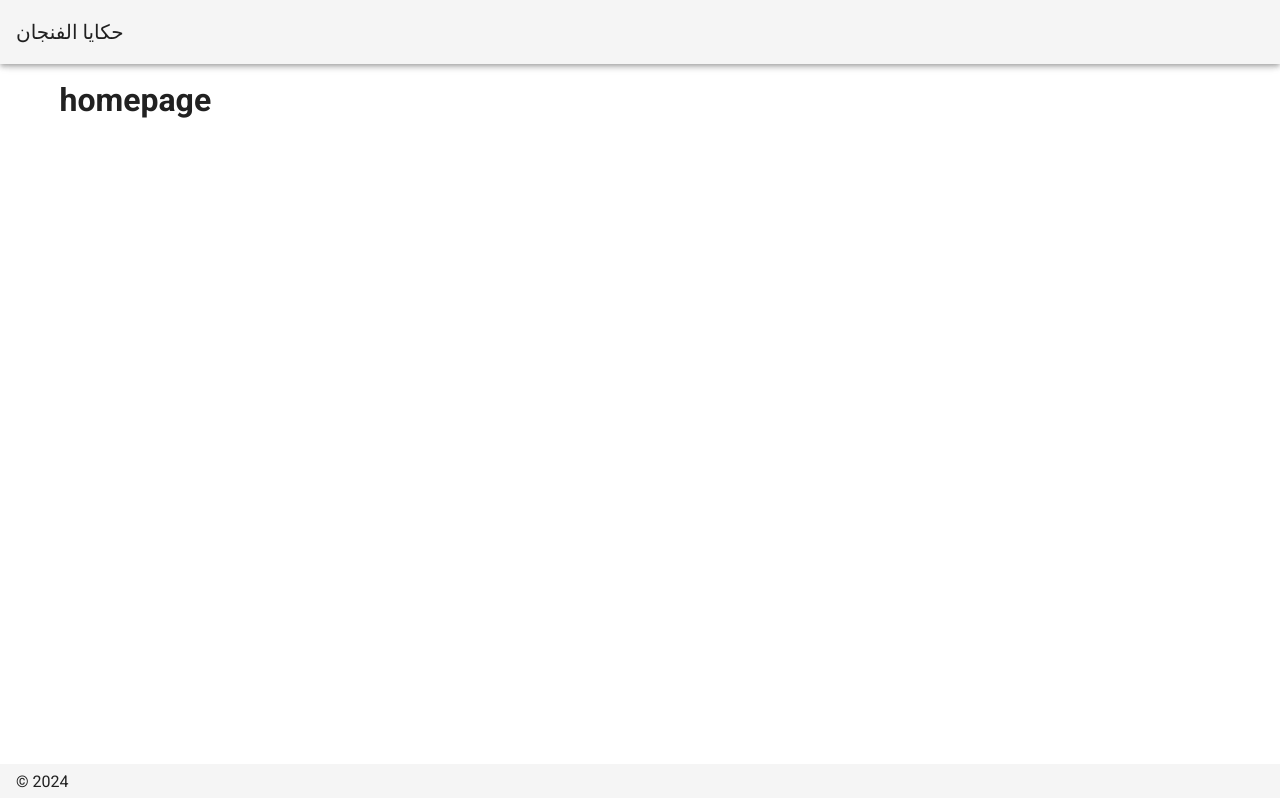
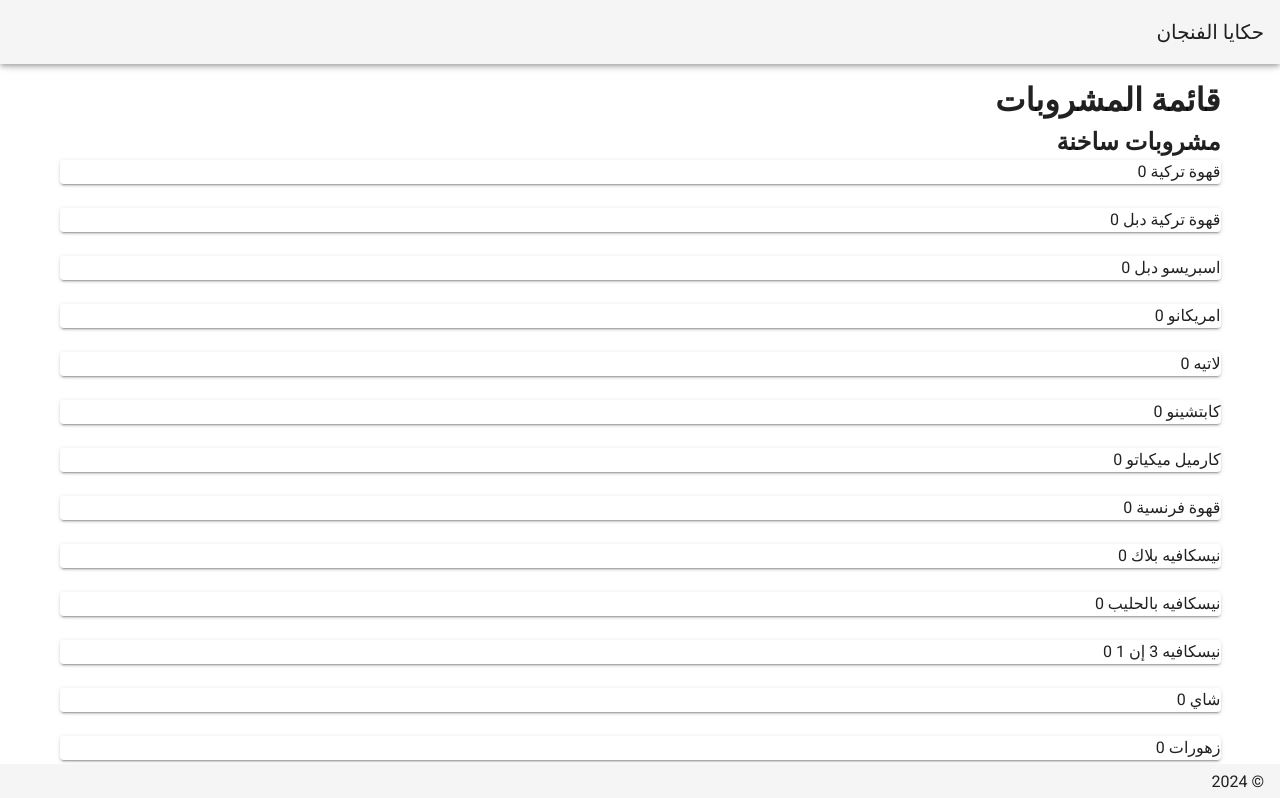
Before and after one commit to obayalhusein/qr-code-menu, a Nuxt app: page / in a window 1280 px wide. Shown: the top 798 px of the page. Built offline with nearby package versions, Linux system fonts and the light colour scheme.

Commit message:
add basic menu

```diff
--- /dev/null
+++ b/data/products.json
@@ -0,0 +1,186 @@
+[
+    {
+        "title": "مشروبات ساخنة",
+        "items": [
+            {
+                "name": "قهوة تركية",
+                "price": 0
+            },
+            {
+                "name": "قهوة تركية دبل",
+                "price": 0
+            },
+            {
+                "name": "اسبريسو دبل",
+                "price": 0
+            },
+            {
+                "name": "امريكانو",
+                "price": 0
+            },
+            {
+                "name": "لاتيه",
+                "price": 0
+            },
+            {
+                "name": "كابتشينو",
+                "price": 0
+            },
+            {
+                "name": "كارميل ميكياتو",
+                "price": 0
+            },
+            {
+                "name": "قهوة فرنسية",
+                "price": 0
+            },
+            {
+                "name": "نيسكافيه بلاك",
+                "price": 0
+            },
+            {
+                "name": "نيسكافيه بالحليب",
+                "price": 0
+            },
+            {
+                "name": "نيسكافيه 3 إن 1",
+                "price": 0
+            },
+            {
+                "name": "شاي",
+                "price": 0
+            },
+            {
+                "name": "زهورات",
+                "price": 0
+            },
+            {
+                "name": "شاي بالحليب",
+                "price": 0
+            },
+            {
+                "name": "شاي كرك",
+                "price": 0
+            },
+            {
+                "name": "زهورات بالحليب",
+                "price": 0
+            },
+            {
+                "name": "زنجبيل بالحليب",
+                "price": 0
+            },
+            {
+                "name": "زنجبيل بالليمون والعسل",
+                "price": 0
+            },
+            {
+                "name": "سحلب",
+                "price": 0
+            }
+        ]
+    },
+    {
+        "title": "مشروبات باردة",
+        "items": [
+            {
+                "name": "سوفت درينك",
+                "price": 0
+            },
+            {
+                "name": "باربيكان",
+                "price": 0
+            },
+            {
+                "name": "بوم بوم",
+                "price": 0
+            },
+            {
+                "name": "ريدبول",
+                "price": 0
+            },
+            {
+                "name": "كروكان",
+                "price": 0
+            },
+            {
+                "name": "ليمون ونعنع",
+                "price": 0
+            }
+        ]
+    },
+    {
+        "title": "ايس كريم",
+        "items": [
+            {
+                "name": "فانيلا",
+                "price": 0
+            },
+            {
+                "name": "اوريو",
+                "price": 0
+            },
+            {
+                "name": "تشوكليت",
+                "price": 0
+            },
+            {
+                "name": "سنكرز",
+                "price": 0
+            }
+        ]
+    },
+    {
+        "title": "أراجيل",
+        "items": [
+            {
+                "name": "تفاحتين نخلة",
+                "price": 0
+            },
+            {
+                "name": "تفاحتين مزايا",
+                "price": 0
+            },
+            {
+                "name": "ليمون ونعنع",
+                "price": 0
+            },
+            {
+                "name": "بطيخ ونعنع",
+                "price": 0
+            },
+            {
+                "name": "عنب",
+                "price": 0
+            },
+            {
+                "name": "عنب ونعنع",
+                "price": 0
+            },
+            {
+                "name": "عنب وتوت",
+                "price": 0
+            },
+            {
+                "name": "بلوبيري",
+                "price": 0
+            },
+            {
+                "name": "علكة ونعنع",
+                "price": 0
+            },
+            {
+                "name": "علكة وقرفة",
+                "price": 0
+            },
+            {
+                "name": "تجديد راس نخلة",
+                "price": 0
+            },
+            {
+                "name": "تجديد راس مزايا",
+                "price": 0
+            }
+        ]
+    }
+]
--- a/layouts/default.vue
+++ b/layouts/default.vue
@@ -1,5 +1,5 @@
 <template>
-  <v-app>
+  <v-app dir="rtl">
     <v-app-bar fixed app>
       <v-toolbar-title>{{ title }}</v-toolbar-title>
     </v-app-bar>
@@ -19,21 +19,6 @@ export default {
   name: 'DefaultLayout',
   data () {
     return {
-      clipped: false,
-      drawer: false,
-      fixed: false,
-      items: [
-        {
-          icon: 'mdi-apps',
-          title: 'Welcome',
-          to: '/'
-        },
-        {
-          icon: 'mdi-chart-bubble',
-          title: 'Inspire',
-          to: '/inspire'
-        }
-      ],
       title: 'حكايا الفنجان'
     }
   }
--- a/nuxt.config.js
+++ b/nuxt.config.js
@@ -32,8 +32,6 @@ export default {
 
   // Modules for dev and build (recommended): https://go.nuxtjs.dev/config-modules
   buildModules: [
-    // https://go.nuxtjs.dev/eslint
-    '@nuxtjs/eslint-module',
     // https://go.nuxtjs.dev/vuetify
     '@nuxtjs/vuetify'
   ],
--- a/pages/index.vue
+++ b/pages/index.vue
@@ -1,9 +1,35 @@
 <template>
-  <h1>homepage</h1>
+  <div>
+    <h1>قائمة المشروبات</h1>
+    <div v-if="products">
+      <div v-for="category in products" class="mb-10">
+        <h2>{{ category.title }}</h2>
+        <v-row>
+          <v-col sm="12" v-for="product in category.items">
+            <v-card>
+              {{ product.name }}
+              {{ product.price }}
+            </v-card>
+          </v-col>
+        </v-row>
+      </div>
+    </div>
+  </div>
 </template>
 
 <script>
+import products from '~/data/products.json'
+
 export default {
-  name: 'IndexPage'
+  name: 'IndexPage',
+  data() {
+    return {
+      products: []
+    }
+  },
+  mounted() {
+    console.log(products)
+    this.products = products;
+  },
 }
 </script>
```
